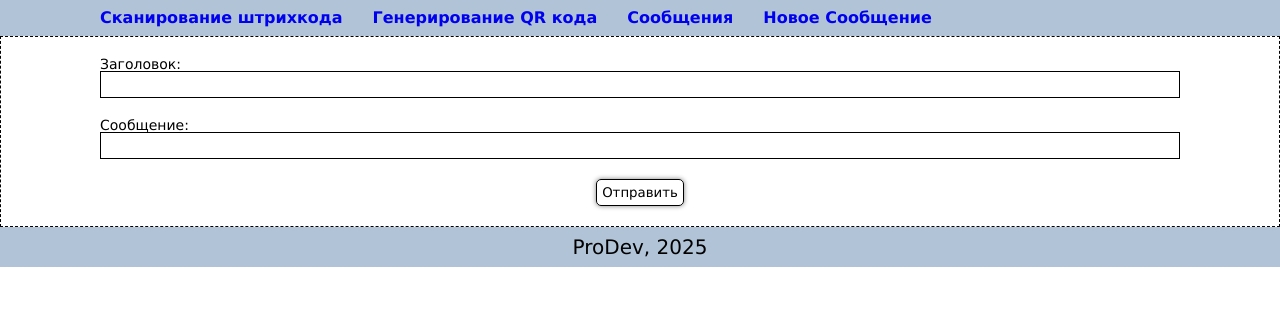
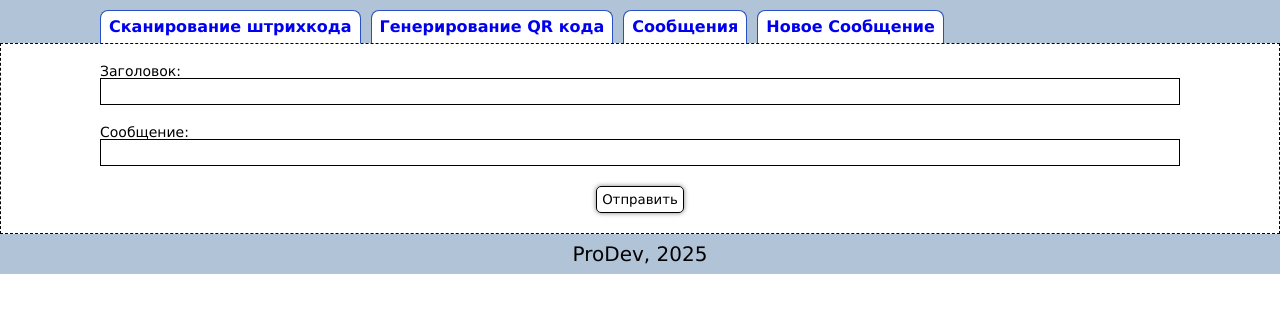
Before and after one commit to Proshka-dev/qrcodegen, a React (Vite) app: page /addpost in a window 1280 px wide. Shown: the top 312 px of the page. Built offline with nearby package versions, Linux system fonts and the light colour scheme.

Commit message:
реализовал отправку поста на сервер

```diff
--- a/src/components/Header/header.css
+++ b/src/components/Header/header.css
@@ -1,6 +1,6 @@
 .header {
     background-color: rgb(177, 195, 215);
-    padding: 10px 0;
+    padding-top: 10px;
 }
 
 .header__title {
--- a/src/components/Navigation/Navigation.tsx
+++ b/src/components/Navigation/Navigation.tsx
@@ -6,10 +6,10 @@ const Navigation = () => {
     return (
         <>
             <nav className='navigation'>
-                <NavLink to="/scan">Сканирование штрихкода</NavLink>
-                <NavLink to="/generate">Генерирование QR кода</NavLink>
-                <NavLink to="/posts">Сообщения</NavLink>
-                <NavLink to="/addpost">Новое Сообщение</NavLink>
+                <NavLink className='navigation__link' to="/scan">Сканирование штрихкода</NavLink>
+                <NavLink className='navigation__link' to="/generate">Генерирование QR кода</NavLink>
+                <NavLink className='navigation__link' to="/posts">Сообщения</NavLink>
+                <NavLink className='navigation__link' to="/addpost">Новое Сообщение</NavLink>
             </nav>
         </>
 
--- a/src/components/Navigation/navigation.css
+++ b/src/components/Navigation/navigation.css
@@ -1,6 +1,15 @@
 .navigation {
     display: flex;
-    gap: 30px;
+    gap: 10px;
     font-size: 16px;
     font-weight: bold;
 }
+
+.navigation__link {
+    background-color: white;
+    padding: 8px;
+    border-radius: 8px 8px 0 0;
+    border: 1px solid rgb(40, 79, 195);
+    border-bottom: none;
+
+}
--- a/src/main.tsx
+++ b/src/main.tsx
@@ -13,7 +13,7 @@ import React from "react";
 import ErrorPage from './pages/ErrorPage/ErrorPage.tsx'
 import Posts, { postsLoader } from './pages/Posts/Posts.tsx'
 import SinglePost, { singlePostLoader } from './pages/SinglePost/SinglePost.tsx'
-import AddPost from './pages/AddPost/AddPost.tsx'
+import AddPost, { addPostAction } from './pages/AddPost/AddPost.tsx'
 
 const router = createBrowserRouter([
 	{
@@ -42,6 +42,7 @@ const router = createBrowserRouter([
 			{
 				path: "addpost",
 				Component: AddPost,
+				action: addPostAction
 			},
 		]
 	},
--- a/src/pages/AddPost/AddPost.tsx
+++ b/src/pages/AddPost/AddPost.tsx
@@ -1,7 +1,26 @@
 import React, { useState } from 'react'
 import s from './addPost.module.css'
 import axios from 'axios';
-import { Form } from 'react-router';
+import { Form, redirect } from 'react-router';
+
+const addPostAction = async ({ request, params }) => {
+	// получаем данные с формы
+	const formData = await request.formData();
+
+	// методом get('значение_атрибута_name') получаем введенные данные
+	const newPost = {
+		id: 123,
+		title: formData.get('title'),
+		body: formData.get('body'),
+	};
+
+	// отправляем на сервер
+	await axios.post('https://jsonplaceholder.typicode.com/posts/', newPost);
+
+	// после отправки редирект на роут /posts
+	return redirect('/posts');
+
+};
 
 const AddPost = () => {
 
@@ -9,7 +28,7 @@ const AddPost = () => {
 
 		<div className={s.addpost}>
 			<div className="container">
-				<Form>
+				<Form method='post' action='/addpost'>
 					<div className={s.addpost__body}>
 						<div className={s.addpost__header}>
 							<div>
@@ -22,7 +41,7 @@ const AddPost = () => {
 							<div>
 								Сообщение:
 							</div>
-							<input className={s.addpost__input} type="text" name='message' />
+							<input className={s.addpost__input} type="text" name='body' />
 						</div>
 
 					</div>
@@ -39,3 +58,4 @@ const AddPost = () => {
 }
 
 export default AddPost
+export { addPostAction }
```
